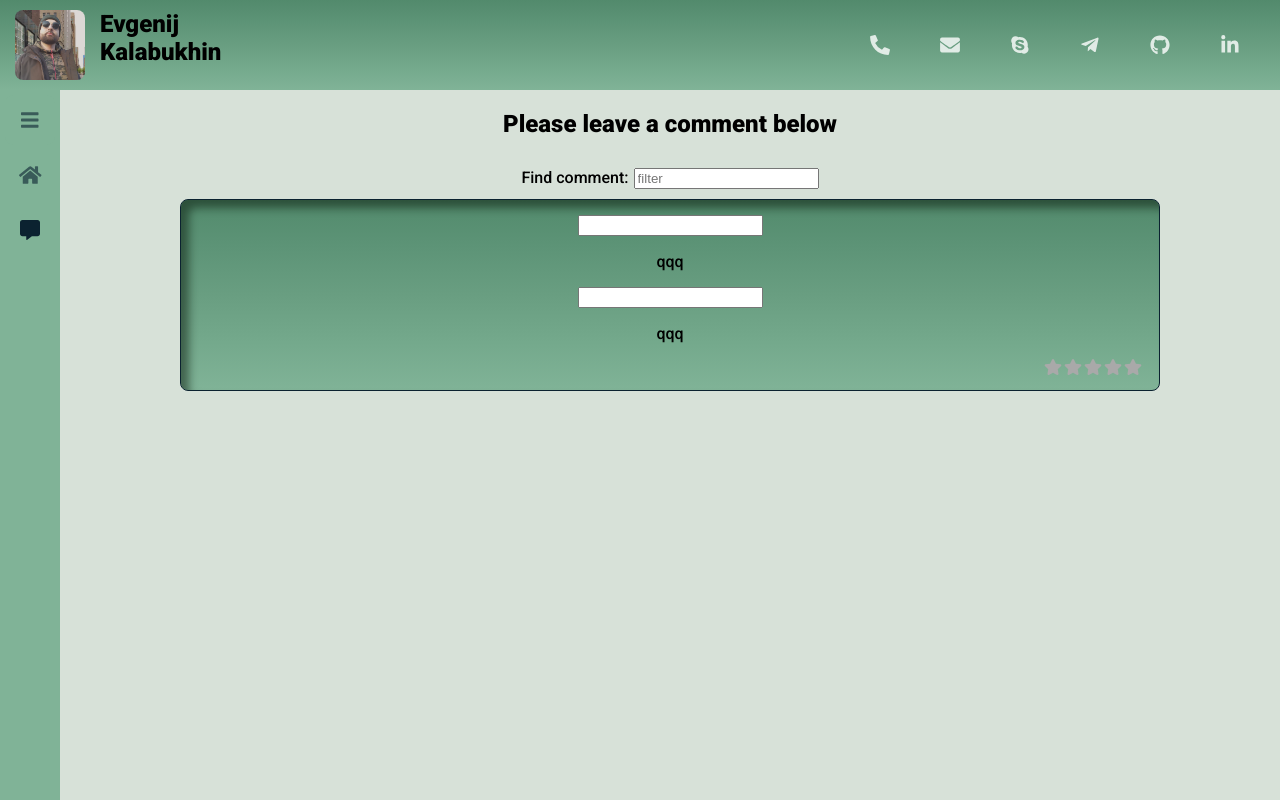
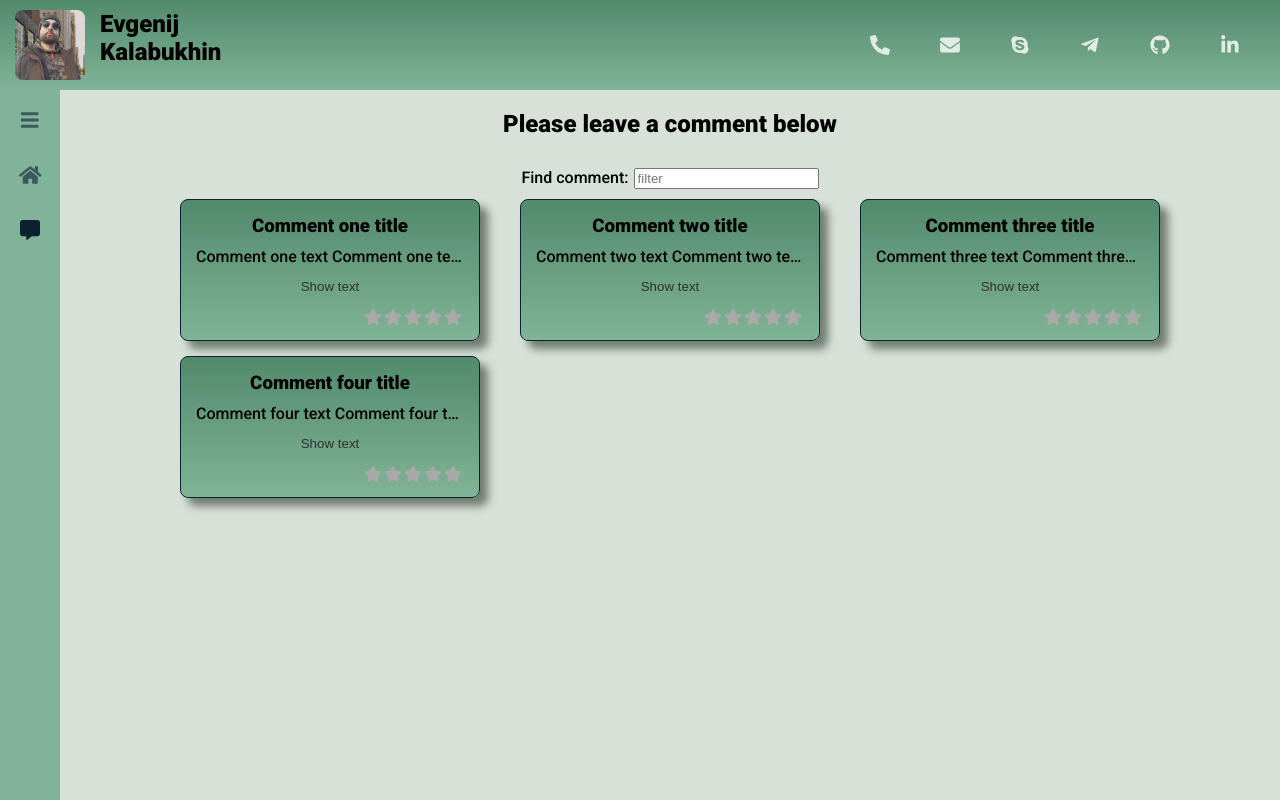
Before and after one commit to EK-machine/promo, a React (Create React App) app: page /main/comment in a window 1280 px wide. Built offline with nearby package versions, Linux system fonts and the light colour scheme.

Commit message:
created components MyText for text and title

```diff
--- a/src/components/Comment.jsx
+++ b/src/components/Comment.jsx
@@ -1,16 +1,17 @@
 import React from 'react';
 import './comment.css';
 import StarRate from './StarRate';
-import MyText from './MyText';
+import MyTextTitle from './MyTextTitle';
+import MyTextParagraph from './MyTextParagraph';
 
-function Comment() {
+function Comment({ title, text }) {
   return (
     <div className="comment__item-container">
       <div className="comment__item_title-container">
-        <MyText />
+        <MyTextTitle title={title} />
       </div>
       <div className="comment__item_text-container">
-        <MyText />
+        <MyTextParagraph text={text} />
       </div>
       <div className="comment__item_rating-container">
         <StarRate />
--- a/src/components/MyText.jsx
+++ /dev/null
@@ -1,18 +0,0 @@
-import React, { useState } from 'react';
-
-function MyText({ placeHolder }) {
-  const [isPrinted, setIsPrinted] = useState('qqq');
-  return (
-    <div>
-      <input
-        type="text"
-        placeholder={placeHolder}
-        onChange={(value) => {
-          setIsPrinted(value);
-        }}
-      />
-      <p>{isPrinted}</p>
-    </div>
-  );
-}
-export default MyText;
--- /dev/null
+++ b/src/components/MyTextParagraph.jsx
@@ -0,0 +1,23 @@
+import React, { useState } from 'react';
+import './mytextparagraph.css';
+import classNames from 'classnames';
+
+function MyTextParagraph({ text }) {
+  const [isShown, setIsShown] = useState(false);
+
+  const textClasses = classNames('text text__is-hidden', {
+    'text text__is-shown': isShown,
+  });
+
+  const toggleText = () => setIsShown(!isShown);
+
+  return (
+    <div className="text__container">
+      <p className={textClasses}>{text}</p>
+      <button className="text__show-btn" onClick={toggleText} type="button">
+        {isShown ? 'Hide text' : 'Show text'}
+      </button>
+    </div>
+  );
+}
+export default MyTextParagraph;
--- /dev/null
+++ b/src/components/MyTextTitle.jsx
@@ -0,0 +1,7 @@
+import React from 'react';
+import './mytexttitle.css';
+
+function MyTextTitle({ title }) {
+  return <h3 className="text__title">{title}</h3>;
+}
+export default MyTextTitle;
--- a/src/components/comment.css
+++ b/src/components/comment.css
@@ -1,4 +1,5 @@
 .comment__item-container {
+  width: 300px;
   border: 1px solid var(--active-color);
   border-radius: 8px;
   box-sizing: border-box;
@@ -11,8 +12,8 @@
     #74a98c,
     #80b397
   );
-  box-shadow: 8px 8px 8px 0px rgba(7, 24, 9, 0.5) inset;
-  margin-bottom: 5px;
+  box-shadow: 8px 8px 8px 0px rgba(7, 24, 9, 0.5);
+  margin-bottom: 15px;
 }
 
 .comment__item_title-container,
--- /dev/null
+++ b/src/components/mytextparagraph.css
@@ -0,0 +1,26 @@
+.text {
+  padding: 0;
+  margin: 0 0 10px 0;
+}
+
+.text__is-hidden {
+  white-space: nowrap;
+  overflow: hidden;
+  text-overflow: ellipsis;
+}
+
+.text__is-shown {
+  white-space: pre-wrap;
+  overflow: visible;
+}
+
+.text__show-btn {
+  background: none;
+  color: inherit;
+  border: none;
+  padding: 0;
+  color: rgb(49, 49, 49);
+  cursor: pointer;
+  margin: 0 0 10px 0;
+  cursor: pointer;
+}
--- /dev/null
+++ b/src/components/mytexttitle.css
@@ -0,0 +1,3 @@
+.text__title {
+  margin: 0 0 10px 0;
+}
--- a/src/pages/CommentPage.jsx
+++ b/src/pages/CommentPage.jsx
@@ -1,6 +1,26 @@
 import React from 'react';
 import './commentpage.css';
 import Comment from '../components/Comment';
+
+const commentsArr = [
+  {
+    title: 'Comment one title',
+    text: 'Comment one text Comment one text Comment one text Comment one',
+  },
+  {
+    title: 'Comment two title',
+    text: 'Comment two text Comment two text Comment two text Comment two',
+  },
+  {
+    title: 'Comment three title',
+    text:
+      'Comment three text Comment three text Comment three text Comment three',
+  },
+  {
+    title: 'Comment four title',
+    text: 'Comment four text Comment four text Comment four text Comment four',
+  },
+];
 
 function CommentPage() {
   return (
@@ -26,7 +46,9 @@ function CommentPage() {
           </form>
         </section>
         <section className="comment__section comment__comments-section">
-          <Comment />
+          {commentsArr.map(({ title, text }) => (
+            <Comment key={title} title={title} text={text} />
+          ))}
         </section>
       </div>
     </div>
--- a/src/pages/commentpage.css
+++ b/src/pages/commentpage.css
@@ -22,6 +22,14 @@
   margin-bottom: 0px;
 }
 
+.comment__comments-section {
+  display: flex;
+  flex-direction: row;
+  flex-wrap: wrap;
+  align-items: center;
+  justify-content: space-between;
+}
+
 .comment__filter-input {
   margin-left: 5px;
 }
--- a/src/pages/homepage.css
+++ b/src/pages/homepage.css
@@ -8,6 +8,7 @@
   display: flex;
   justify-content: center;
   height: 100%;
+  background-color: var(--comment-page-background-color);
 }
 
 .home__container {
```
